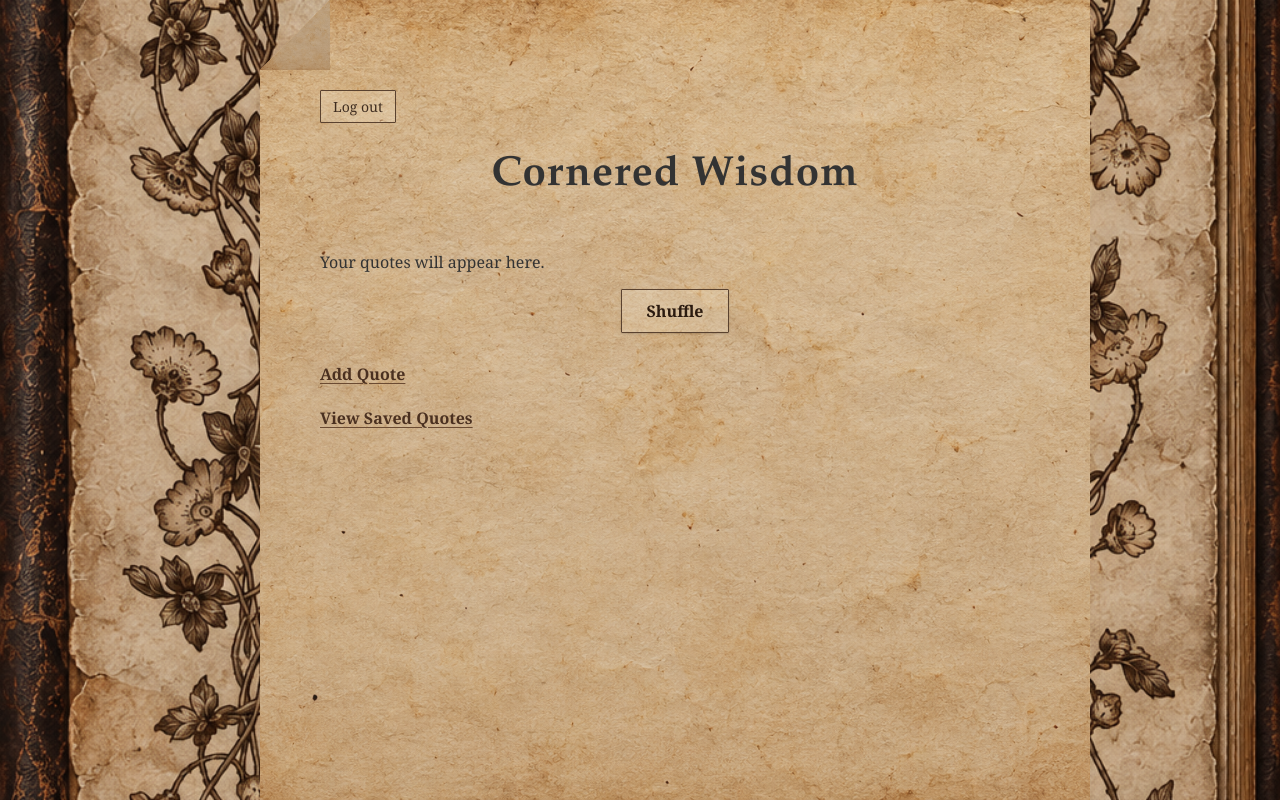
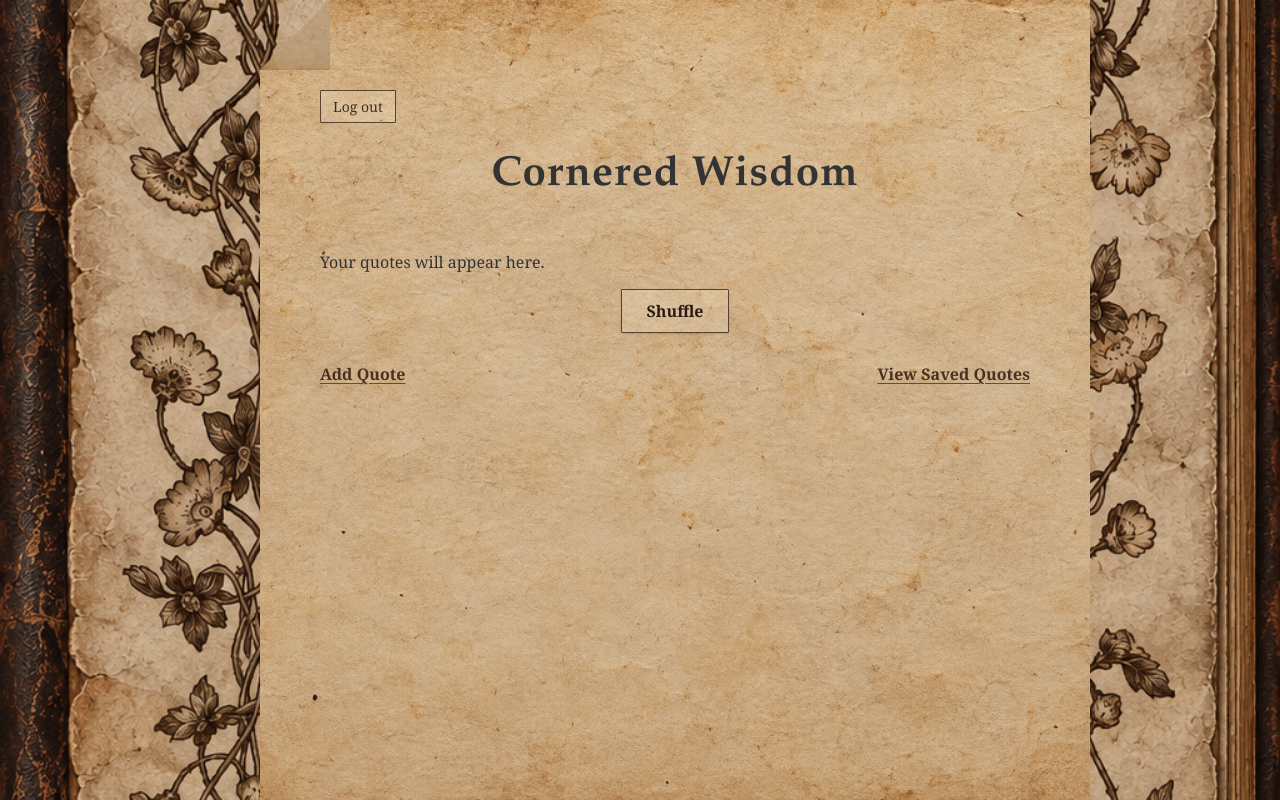
Before and after one commit to nasim-orion/cornered_wisdom, a Django app: page /home/ in a window 1280 px wide. Run offline with Django 4.2, Linux system fonts and the light colour scheme; the visitor is signed in with stand-in values (Sample User, id 1); data that the repository does not hold is empty.

Commit message:
Notes on home.html styling adjusted

```diff
--- a/home/static/home/style.css
+++ b/home/static/home/style.css
@@ -37,6 +37,15 @@ blockquote {
     background-color: white;
     border-left: 5px solid #333;
 }
+
+.notes {
+    font-style: italic;
+    color: #413226;
+    margin-top: 15px;
+    font-size: 25px;
+
+}
+
 
 .book {
     text-align: right;
@@ -159,6 +168,19 @@ clip-path: polygon(0 0, 100% 0, 0 100%);
      left: 35px;
 }
 
+
+
+
+.home-links {
+    display: flex;
+    justify-content: space-between;
+    margin-top: 30px;
+
+    font-family: Georgia, serif;
+    color: #333;
+}
+
+
 .book-wrapper::before {
     content: "";
     position: absolute;
--- a/home/templates/home/home.html
+++ b/home/templates/home/home.html
@@ -32,9 +32,10 @@
         <!-- shuffle button -->
 <button id="shuffle-button" type="button">Shuffle</button>
 
+    <div class="home-links">
     <a href="{% url 'add_quote' %}">Add Quote</a>
-    <br><br>
-     <a href="{% url 'my_quotes' %}">View Saved Quotes</a>
+    <a href="{% url 'my_quotes' %}">View Saved Quotes</a>
+</div>
      </main>
      </div>
 </body>
```
